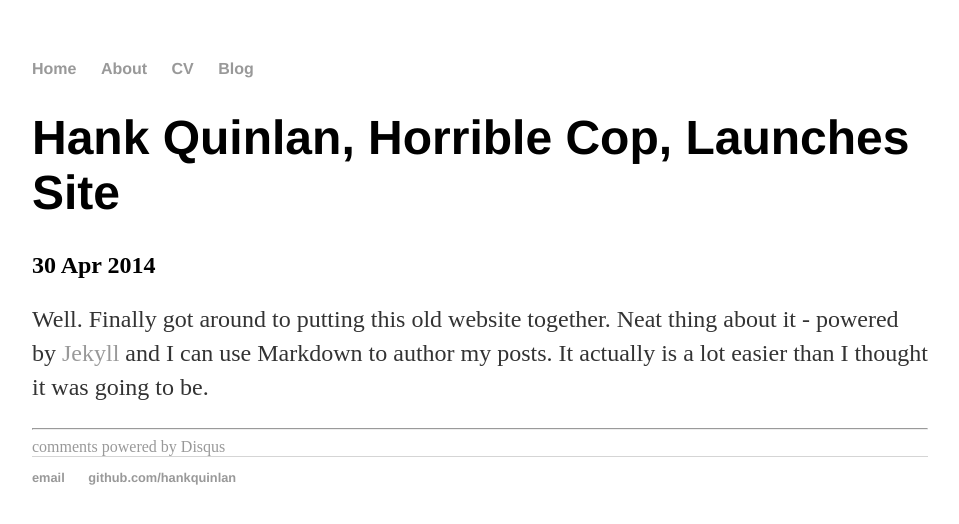
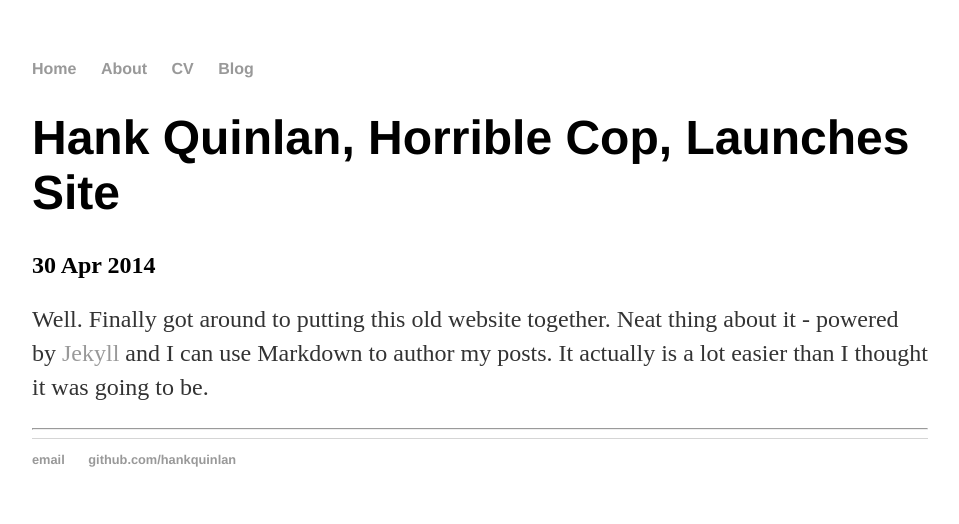
Before and after one commit to exMagic/MagicGarage.github.io, a Jekyll site: the page built from _posts/2014-04-30-hank-quinlan-site-launched.md, in a window 1280 px wide. Shown: the top 524 px of the page, without its empty margins (160-1119 px from the left). Built offline with Jekyll 4.4.1, drawn with Linux system fonts in a browser that asks for light colours; comment, search, counter and statistics services are not loaded.

Commit message:
Update post.html

```diff
--- a/_layouts/post.html
+++ b/_layouts/post.html
@@ -22,8 +22,8 @@ notes: active
 			<hr>
 
 			<!-- Post comments -->
-			<div class="notecomments">
-				{% include disqus.html %}
-			</div>
+			<!--<div class="notecomments">
+				<!--{% include disqus.html %}
+			<!--</div>
 		</div><!-- / .note .single -->
 </div><!-- /.notes -->
```
